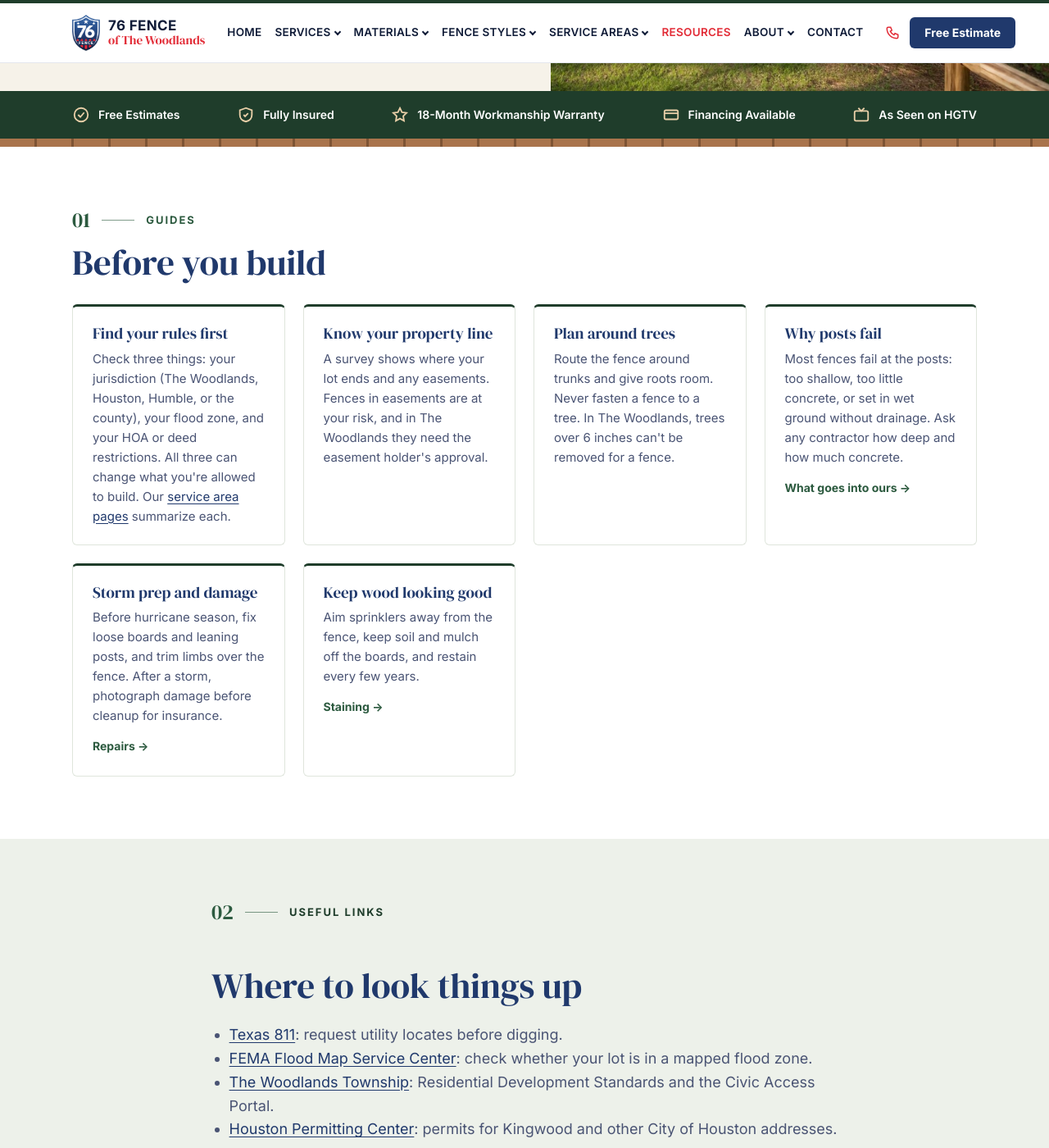
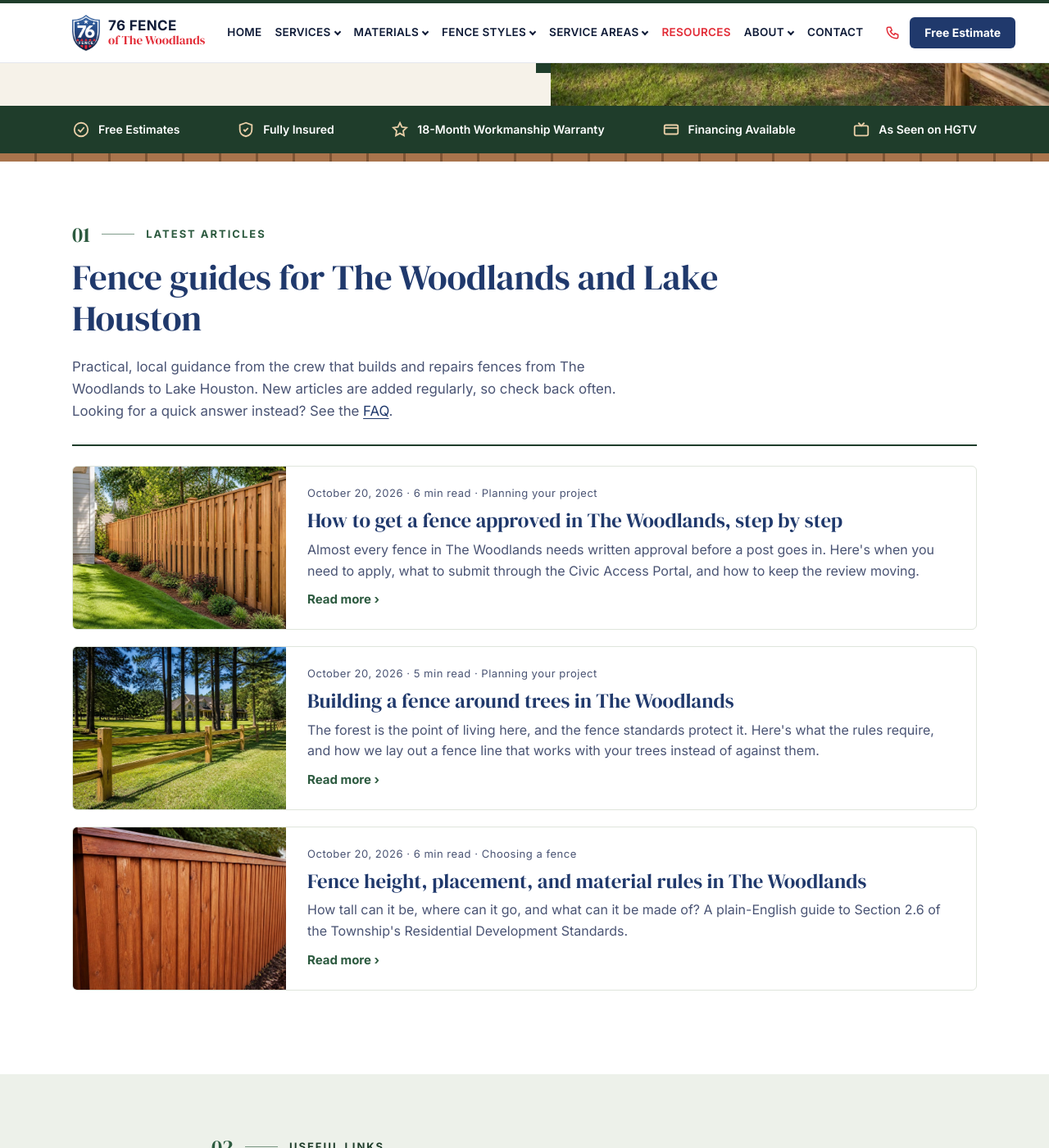
Before and after one commit to brysr1/thewoodlandsfences-site, a Jekyll site: the page built from resources.md, in a window 1280 px wide and 1400 px high, scrolled down 428 px. Shown: the whole window at 82% size. Built offline with Jekyll 4.4.1, drawn with Linux system fonts in a browser that asks for light colours; some of the changed text lies outside the part shown.

Commit message:
Resources page: dated post feed
Co-Authored-By: Claude Opus 5.5 <noreply@anthropic.com>
Claude-Session: https://claude.ai/code/session_01F99Pb8XTRh9wSa2p5EVYvh

```diff
--- a/resources.md
+++ b/resources.md
@@ -1,23 +1,17 @@
 ---
 title: Fence Resources & Guides
-description: Practical fence guides for homeowners in The Woodlands and the Lake Houston area, plus links to Texas 811, FEMA flood maps, and local permitting offices.
+description: Fence guides for The Woodlands and Lake Houston, from Township approval and tree rules to fence heights and materials, plus links to Texas 811 and permitting offices.
 permalink: /resources/
 ---
 
-{% include hero.html small=true eyebrow="Resources" title="Fence guides and useful links" lede="What to know before you build, and where to look things up." image="/assets/images/fences/split-rail-wooded.jpg" alt="Split rail fence in a wooded yard" %}
+{% include hero.html small=true eyebrow="Resources" title="Fence resources and guides" lede="Local how-tos, rules explained in plain English, and where to look things up." image="/assets/images/fences/split-rail-wooded.jpg" alt="Split rail fence in a wooded yard" %}
 
 <section class="fx-band">
   <div class="fx-container">
-    {% include eyebrow.html text="Guides" %}
-    <h2>Before you build</h2>
-    <div class="fx-cards">
-      <div class="fx-card"><h3>Find your rules first</h3><p>Check three things: your jurisdiction (The Woodlands, Houston, Humble, or the county), your flood zone, and your HOA or deed restrictions. All three can change what you're allowed to build. Our <a href="{{ '/service-areas/' | relative_url }}">service area pages</a> summarize each.</p></div>
-      <div class="fx-card"><h3>Know your property line</h3><p>A survey shows where your lot ends and any easements. Fences in easements are at your risk, and in The Woodlands they need the easement holder's approval.</p></div>
-      <div class="fx-card"><h3>Plan around trees</h3><p>Route the fence around trunks and give roots room. Never fasten a fence to a tree. In The Woodlands, trees over 6 inches can't be removed for a fence.</p></div>
-      <div class="fx-card"><h3>Why posts fail</h3><p>Most fences fail at the posts: too shallow, too little concrete, or set in wet ground without drainage. Ask any contractor how deep and how much concrete.</p><a class="more" href="{{ '/pricing-guide/' | relative_url }}">What goes into ours &rarr;</a></div>
-      <div class="fx-card"><h3>Storm prep and damage</h3><p>Before hurricane season, fix loose boards and leaning posts, and trim limbs over the fence. After a storm, photograph damage before cleanup for insurance.</p><a class="more" href="{{ '/maintenance-repair/' | relative_url }}">Repairs &rarr;</a></div>
-      <div class="fx-card"><h3>Keep wood looking good</h3><p>Aim sprinklers away from the fence, keep soil and mulch off the boards, and restain every few years.</p><a class="more" href="{{ '/fence-staining-power-washing/' | relative_url }}">Staining &rarr;</a></div>
-    </div>
+    {% include eyebrow.html text="Latest articles" %}
+    <h2>Fence guides for The Woodlands and Lake Houston</h2>
+    <p class="fx-lead">Practical, local guidance from the crew that builds and repairs fences from The Woodlands to Lake Houston. New articles are added regularly, so check back often. Looking for a quick answer instead? See the <a href="{{ '/faq/' | relative_url }}">FAQ</a>.</p>
+    {% include post-feed.html %}
   </div>
 </section>
 
```
